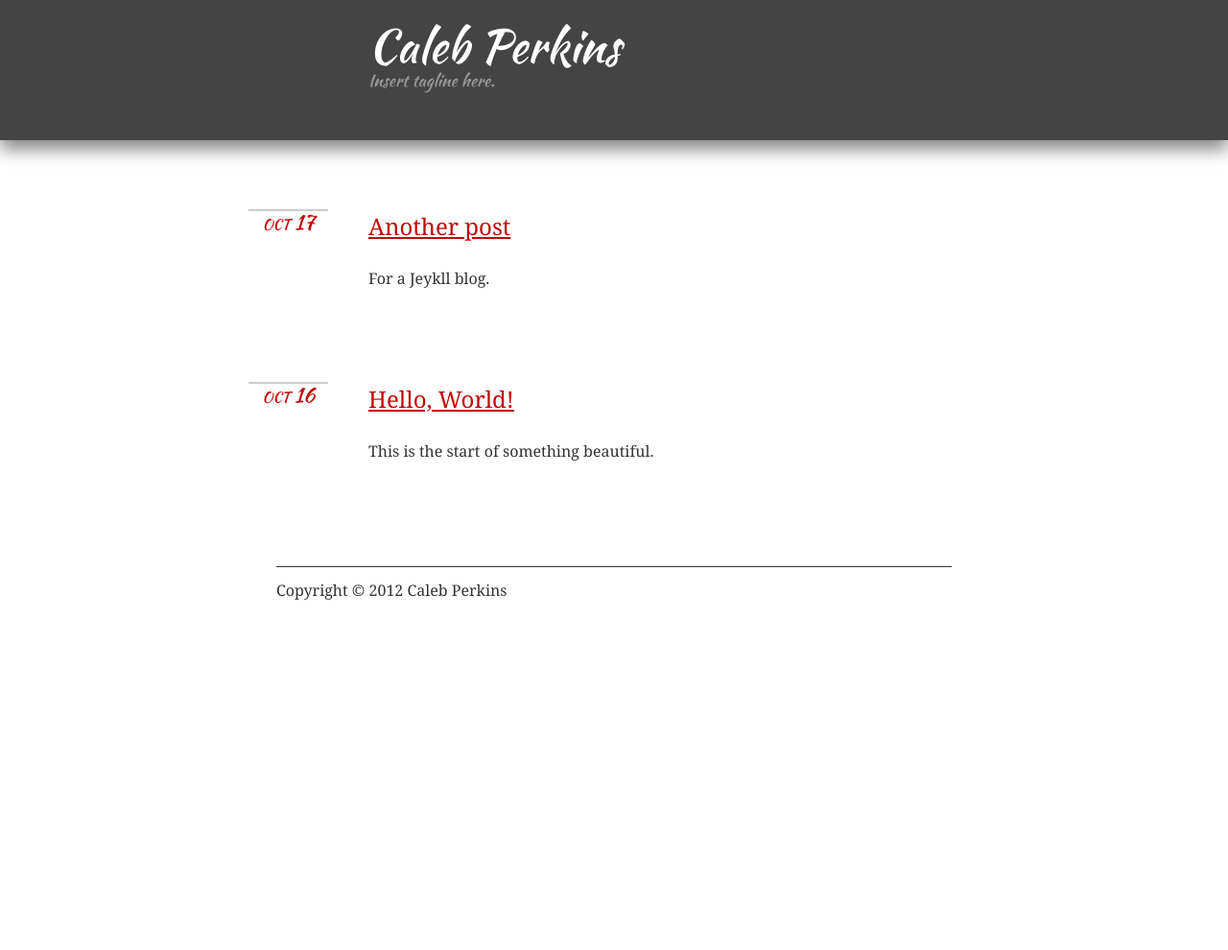
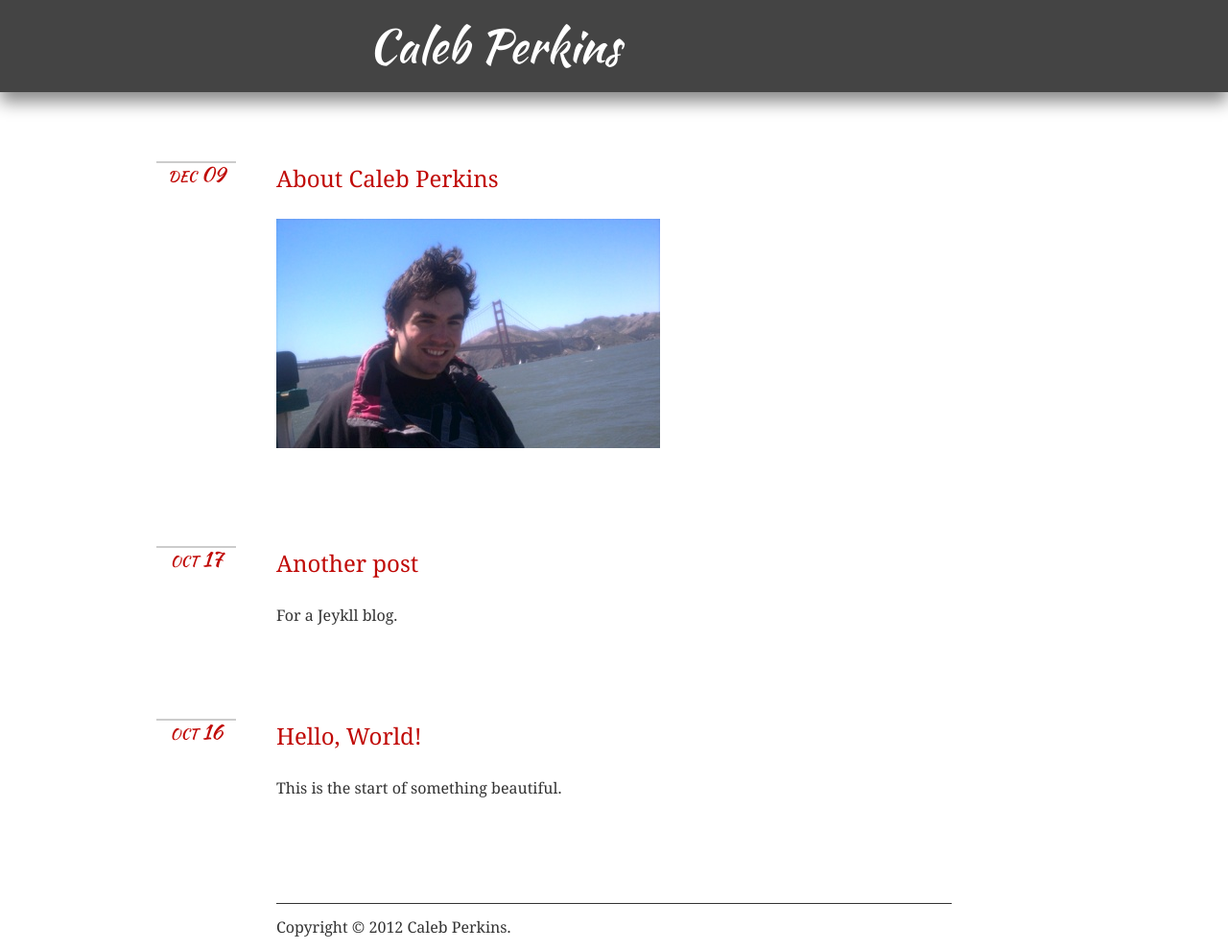
Before and after one commit to calebperkins/calebperkins.github.io, a Jekyll site: the page built from index.html, in a window 1280 px wide. Shown: the whole page at 96% size. Built offline with Jekyll 4.4.1, drawn with Linux system fonts in a browser that asks for light colours; the list of posts is cut into pages by our own code; before the commit the page ends 900 px from its top, so only the background shows below that.

Commit message:
About me

```diff
--- a/_config.yml
+++ b/_config.yml
@@ -1,2 +1,4 @@
 safe: true
+auto: true
 paginate: 10 // the number of post per page
+permalink: /posts/:title
--- a/_layouts/default.html
+++ b/_layouts/default.html
@@ -16,12 +16,11 @@
 	<header role="banner">
 		<div>
 			<h1><a href="/">Caleb Perkins</a></h1>
-			<p>Insert tagline here.</p>
 		</div>
 	</header>
 	<div id="content">
 		{{ content }}
 	</div>
-	<footer role="contentinfo">Copyright © 2012 Caleb Perkins</footer>
+	<footer role="contentinfo">Copyright © 2012 Caleb Perkins.</footer>
 </body>
 </html>
--- a/css/screen.css
+++ b/css/screen.css
@@ -7,11 +7,19 @@
 
 #content {
 	margin: 4.5em auto 0;
-	width: 32em;
+	width: 44em;
 }
 
-a:link, a:visited, a:active {
+a:link, a:visited, a:active, a:hover {
 	color: #C00906;
+}
+
+h1 a:link, h1 a:visited {
+	text-decoration: none;
+}
+
+h1 a:hover {
+	text-decoration: underline;
 }
 
 header[role="banner"] {
```
Also changed, not shown: _posts/2012-12-9-about-me.md (added, +8 -0 lines), img/sf.jpg (added).
